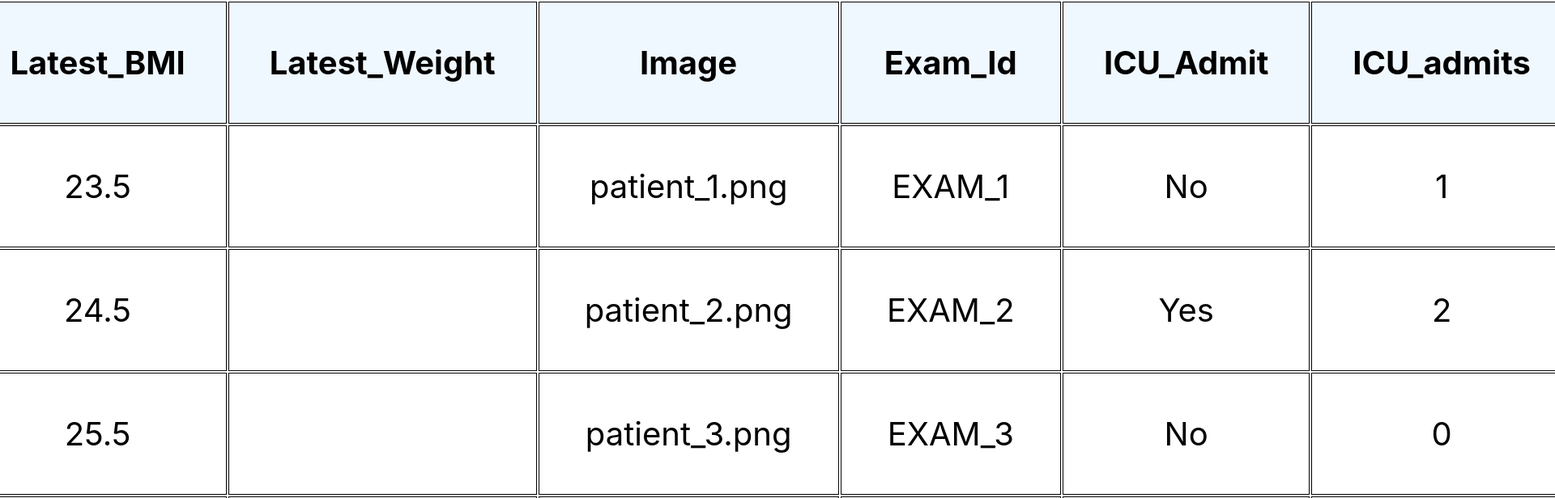
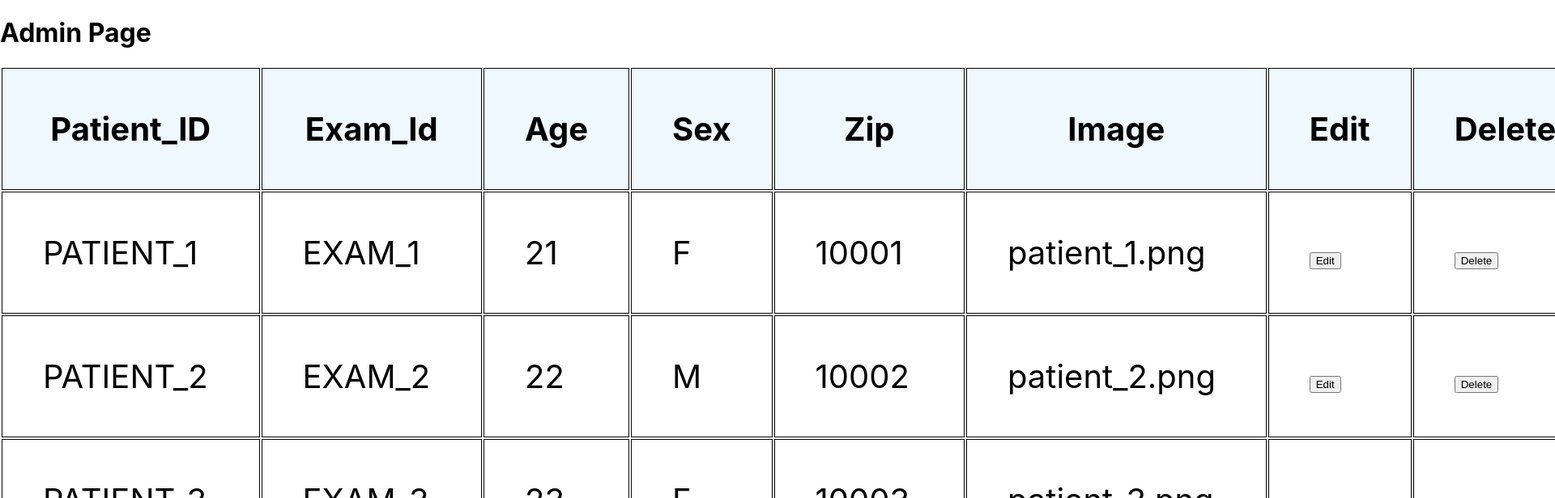
Before and after one commit to Koshin-M-Mohamed/Group-9, a React (Create React App) app in the folder client/: page /Admin in a window 1280 px wide. Shown: the top 616 px of the page at 81% size, 1920 px wide, since content can reach past the window. Built offline with nearby package versions, Linux system fonts and the light colour scheme.

Commit message:
linked to admin, search bar displayed above table

```diff
--- a/client/package.json
+++ b/client/package.json
@@ -8,6 +8,7 @@
     "@testing-library/user-event": "^13.5.0",
     "react": "^18.2.0",
     "react-dom": "^18.2.0",
+    "react-router-dom": "^6.22.0",
     "react-scripts": "5.0.1",
     "web-vitals": "^2.1.4"
   },
--- a/client/src/Admin.js
+++ b/client/src/Admin.js
@@ -1,6 +1,7 @@
 import React from "react";
 import Table from "./table";
-import {fakeData} from './mockData'
+import fakeData from './mockData.js';
+import { Link } from "react-router-dom";
 
 function Admin(){
     const adminPageColumns = ['Patient_ID', 'Exam_Id', 'Age', 'Sex', 'Zip',  'Image', 'Edit', 'Delete'];
--- a/client/src/App.js
+++ b/client/src/App.js
@@ -1,8 +1,9 @@
 import './App.css';
 import Table from './table';
+import Search from './Search.js';
 import fakeData from './mockData.js';
-import { useApi } from './hooks/use-api';
-import { BrowserRouter as Router, Routes, Route, Link } from 'react-router-dom';
+//import { useApi } from './hooks/use-api';
+import { Link } from 'react-router-dom';
 
 function App() {
   //const { response } = useApi();
@@ -11,14 +12,10 @@
   const columns = ['Patient_ID', 'Age', 'Sex', 'Zip', 'Latest_BMI', 'Latest_Weight', 'Image', 'Exam_Id', 'ICU_Admit', 'ICU_admits', 'Mortality'];
   return (
     <>
-      {/* <div className='search-bar-Container'>
-        <div className='searchBar'>
-          <input type="text" className="search-input" placeholder="Search..." />
-          <button className="search-btn">Search</button>
-        </div>
-      </div> */}
       <div className="App">
         <header className="App-header">
+          <Link to="/Admin">Admin Page</Link>
+          <Search />
           {response && <Table data={response} cols={columns}/>}
         </header>
       </div>
--- a/client/src/Search.js
+++ b/client/src/Search.js
@@ -11,8 +11,4 @@
 </>)
 }
 
-
-
-
-
 export default search;
--- a/client/src/index.js
+++ b/client/src/index.js
@@ -2,14 +2,20 @@
 import ReactDOM from 'react-dom/client';
 import './index.css';
 import App from './App';
-import Search from './Search';
+import Admin from './Admin';
+import Search from './Search'
 import reportWebVitals from './reportWebVitals';
+import { BrowserRouter, Routes, Route } from 'react-router-dom';
 
 const root = ReactDOM.createRoot(document.getElementById('root'));
 root.render(
   <React.StrictMode>
-    <App />
-    <Search />
+    <BrowserRouter>
+    <Routes>
+      <Route path="/" element={<App/>}/>
+      <Route path="/Admin" element ={<Admin/>}/>
+    </Routes>
+    </BrowserRouter>
   </React.StrictMode>
 );
 
```
Also changed, not shown: 1 other file (tests, documents, lock files or other folders).
